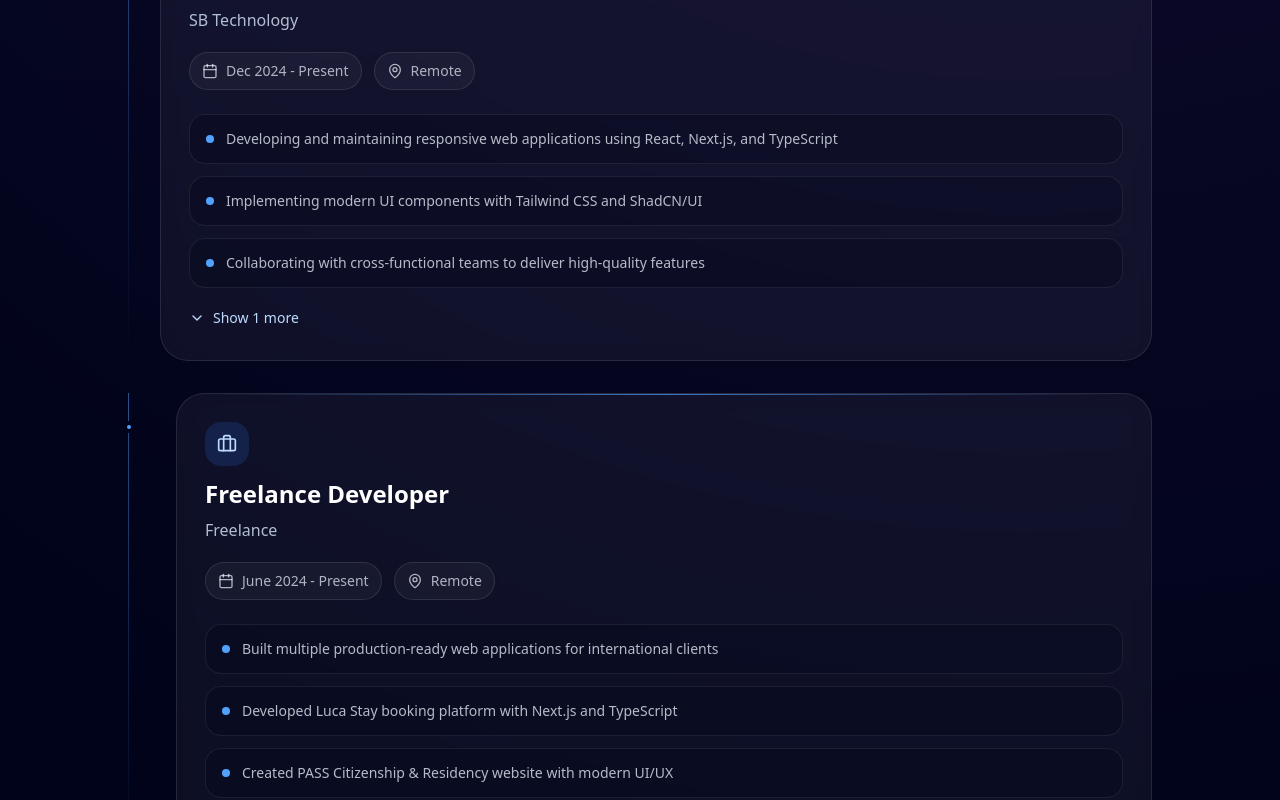
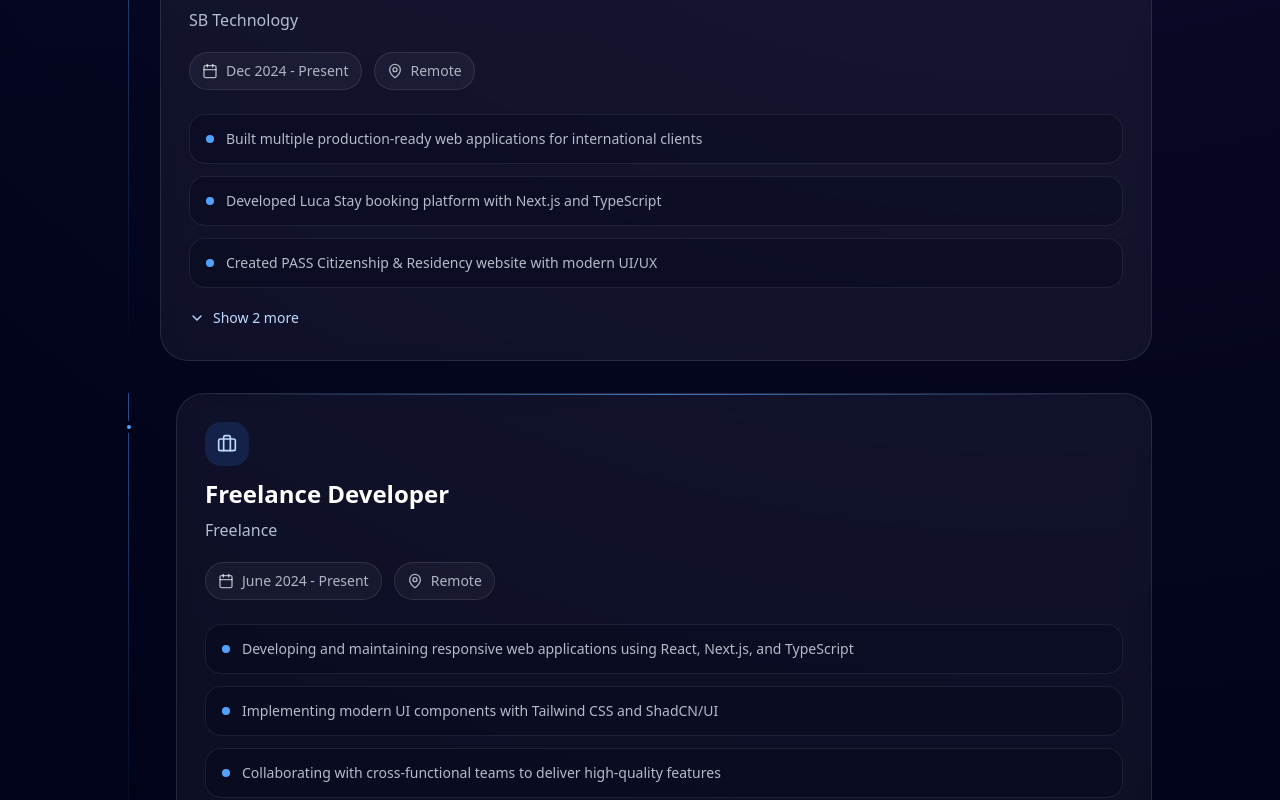
Before and after one commit to PeterAwad1/Peter-Awad, a Next.js app: page / in a window 1280 px wide. Shown: the part 2460-3260 px from the top of the page. Built offline with nearby package versions, Linux system fonts and the light colour scheme.

Commit message:
work items

```diff
--- a/data/index.ts
+++ b/data/index.ts
@@ -39,10 +39,11 @@ export const workExperience: WorkExperience[] = [
     startDate: 'Dec 2024',
     endDate: 'Present',
     responsibilities: [
-      'Developing and maintaining responsive web applications using React, Next.js, and TypeScript',
-      'Implementing modern UI components with Tailwind CSS and ShadCN/UI',
-      'Collaborating with cross-functional teams to deliver high-quality features',
-      'Optimizing application performance and ensuring code quality',
+      'Built multiple production-ready web applications for international clients',
+      'Developed Luca Stay booking platform with Next.js and TypeScript',
+      'Created PASS Citizenship & Residency website with modern UI/UX',
+      'Implemented PASS Wealth Management website with responsive design',
+      'Delivered custom admin dashboards and ERP solutions',
     ],
   },
   {
@@ -53,11 +54,10 @@ export const workExperience: WorkExperience[] = [
     startDate: 'June 2024',
     endDate: 'Present',
     responsibilities: [
-      'Built multiple production-ready web applications for international clients',
-      'Developed Luca Stay booking platform with Next.js and TypeScript',
-      'Created PASS Citizenship & Residency website with modern UI/UX',
-      'Implemented PASS Wealth Management website with responsive design',
-      'Delivered custom admin dashboards and ERP solutions',
+      'Developing and maintaining responsive web applications using React, Next.js, and TypeScript',
+      'Implementing modern UI components with Tailwind CSS and ShadCN/UI',
+      'Collaborating with cross-functional teams to deliver high-quality features',
+      'Optimizing application performance and ensuring code quality',
     ],
   },
   {
```
